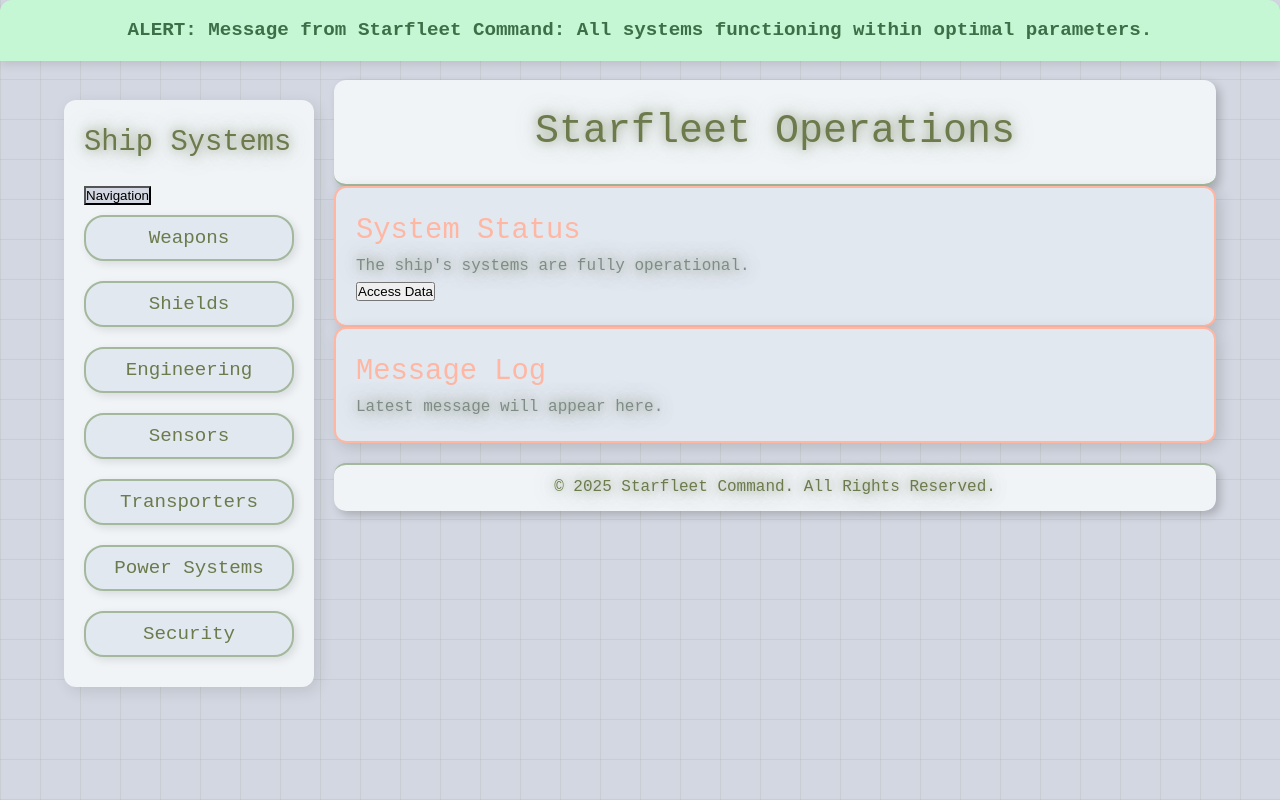
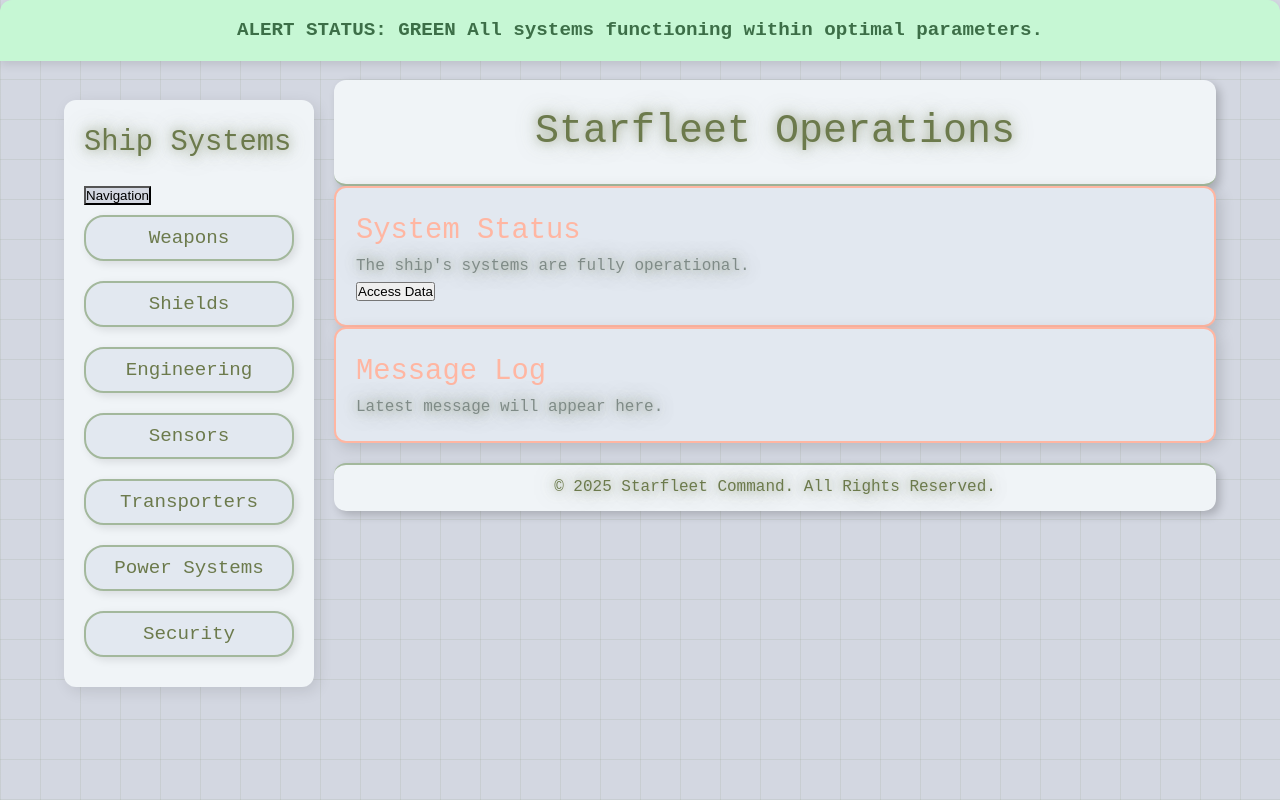
Before and after one commit to Mr-Wolf33/TNG, a plain HTML site: page index.html in a window 1280 px wide. Drawn offline with Linux system fonts and the light colour scheme.

Commit message:
Update index.html again

```diff
--- a/index.html
+++ b/index.html
@@ -11,7 +11,7 @@
 
   <!-- Alert Section at the top -->
   <div class="alert">
-    <div class="scroll-text">ALERT: Message from Starfleet Command: All systems functioning within optimal parameters.</div>
+    <div class="scroll-text">ALERT STATUS: GREEN  All systems functioning within optimal parameters.</div>
   </div>
 
   <div class="container">
```
